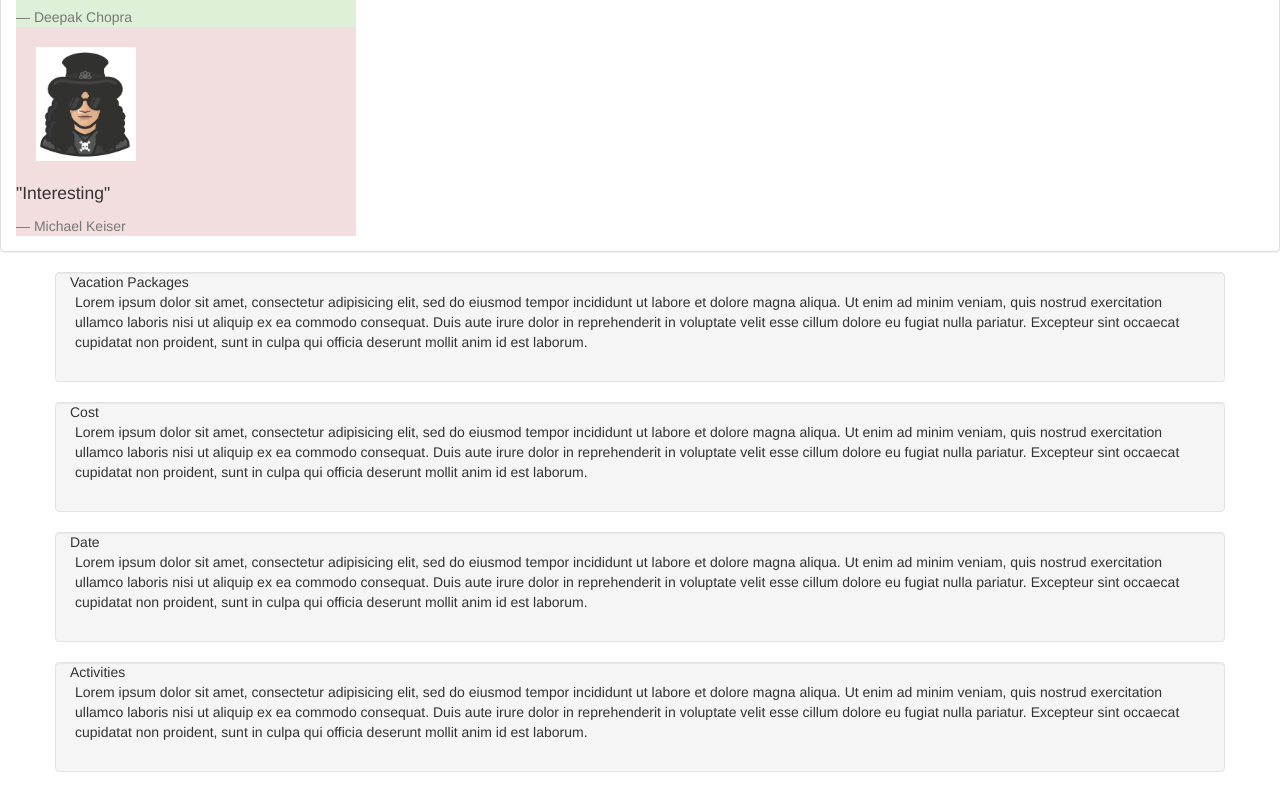
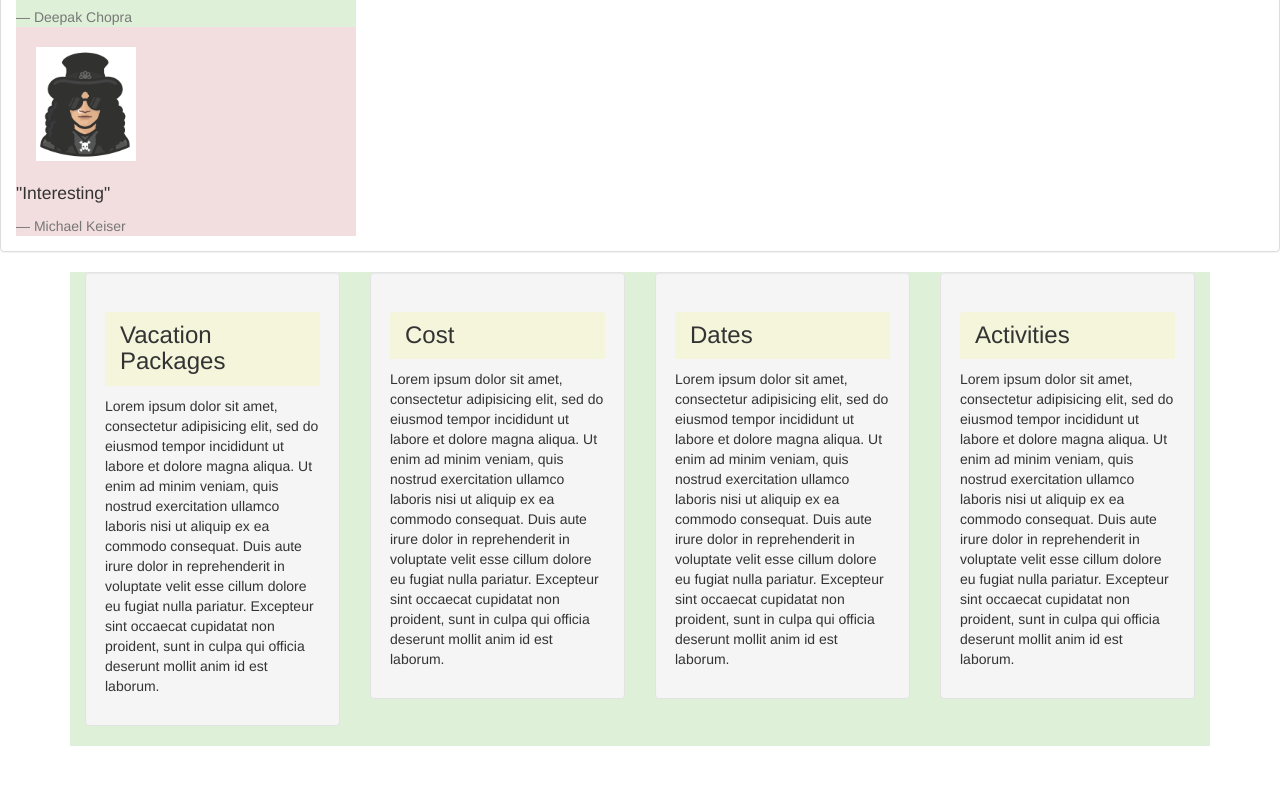
Before and after one commit to 21-Coding/VacationAdvertise, a plain HTML site: page index.html in a window 1280 px wide. Shown: the part 2010-2802 px from the top of the page. After the commit the page ends 2756 px from the top, so only its background shows below. Drawn offline with Linux system fonts and the light colour scheme.

Commit message:
add functioning columns

```diff
--- a/index.html
+++ b/index.html
@@ -65,23 +65,31 @@
     </div>
 <!-- Testimonials end -->
     <div class="container">
-      <div class="row">
-        <div class="col-md-3">Vacation Packages</div>
+      <div class="row bg-success">
+        <div class="col-md-3">
           <div class="well">
+            <h3 class="panel-heading">Vacation Packages</h3>
             <p>Lorem ipsum dolor sit amet, consectetur adipisicing elit, sed do eiusmod tempor incididunt ut labore et dolore magna aliqua. Ut enim ad minim veniam, quis nostrud exercitation ullamco laboris nisi ut aliquip ex ea commodo consequat. Duis aute irure dolor in reprehenderit in voluptate velit esse cillum dolore eu fugiat nulla pariatur. Excepteur sint occaecat cupidatat non proident, sunt in culpa qui officia deserunt mollit anim id est laborum.</p>
           </div>
-        <div class="col-md-3">Cost</div>
+        </div>
+        <div class="col-md-3">
           <div class="well">
+            <h3 class="panel-heading">Cost</h3>
             <p>Lorem ipsum dolor sit amet, consectetur adipisicing elit, sed do eiusmod tempor incididunt ut labore et dolore magna aliqua. Ut enim ad minim veniam, quis nostrud exercitation ullamco laboris nisi ut aliquip ex ea commodo consequat. Duis aute irure dolor in reprehenderit in voluptate velit esse cillum dolore eu fugiat nulla pariatur. Excepteur sint occaecat cupidatat non proident, sunt in culpa qui officia deserunt mollit anim id est laborum.</p>
           </div>
-        <div class="col-md-3">Date</div>
+        </div>
+        <div class="col-md-3">
           <div class="well">
+            <h3 class="panel-heading">Dates</h3>
             <p>Lorem ipsum dolor sit amet, consectetur adipisicing elit, sed do eiusmod tempor incididunt ut labore et dolore magna aliqua. Ut enim ad minim veniam, quis nostrud exercitation ullamco laboris nisi ut aliquip ex ea commodo consequat. Duis aute irure dolor in reprehenderit in voluptate velit esse cillum dolore eu fugiat nulla pariatur. Excepteur sint occaecat cupidatat non proident, sunt in culpa qui officia deserunt mollit anim id est laborum.</p>
           </div>
-        <div class="col-md-3">Activities</div>
+        </div>
+        <div class="col-md-3">
           <div class="well">
+            <h3 class="panel-heading">Activities</h3>
             <p>Lorem ipsum dolor sit amet, consectetur adipisicing elit, sed do eiusmod tempor incididunt ut labore et dolore magna aliqua. Ut enim ad minim veniam, quis nostrud exercitation ullamco laboris nisi ut aliquip ex ea commodo consequat. Duis aute irure dolor in reprehenderit in voluptate velit esse cillum dolore eu fugiat nulla pariatur. Excepteur sint occaecat cupidatat non proident, sunt in culpa qui officia deserunt mollit anim id est laborum.</p>
           </div>
+        </div>
 
         </div>
 
```
